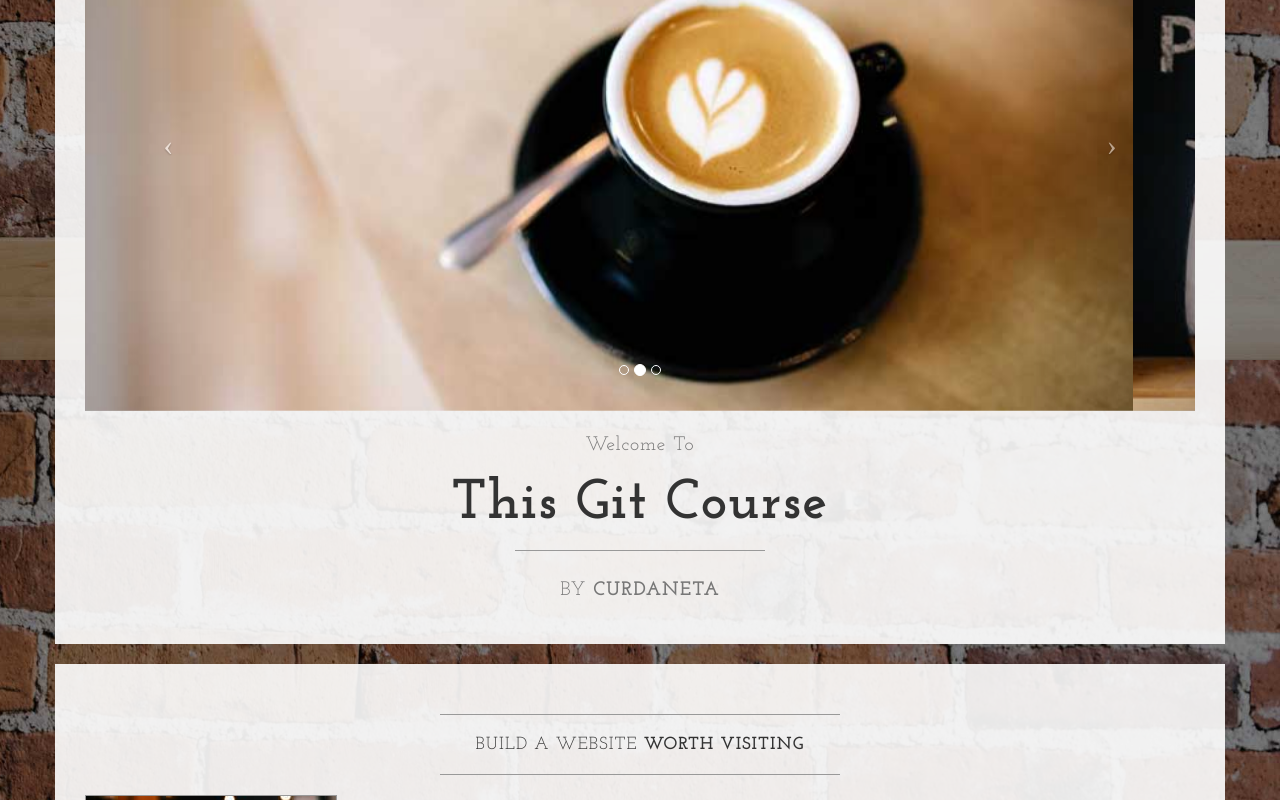
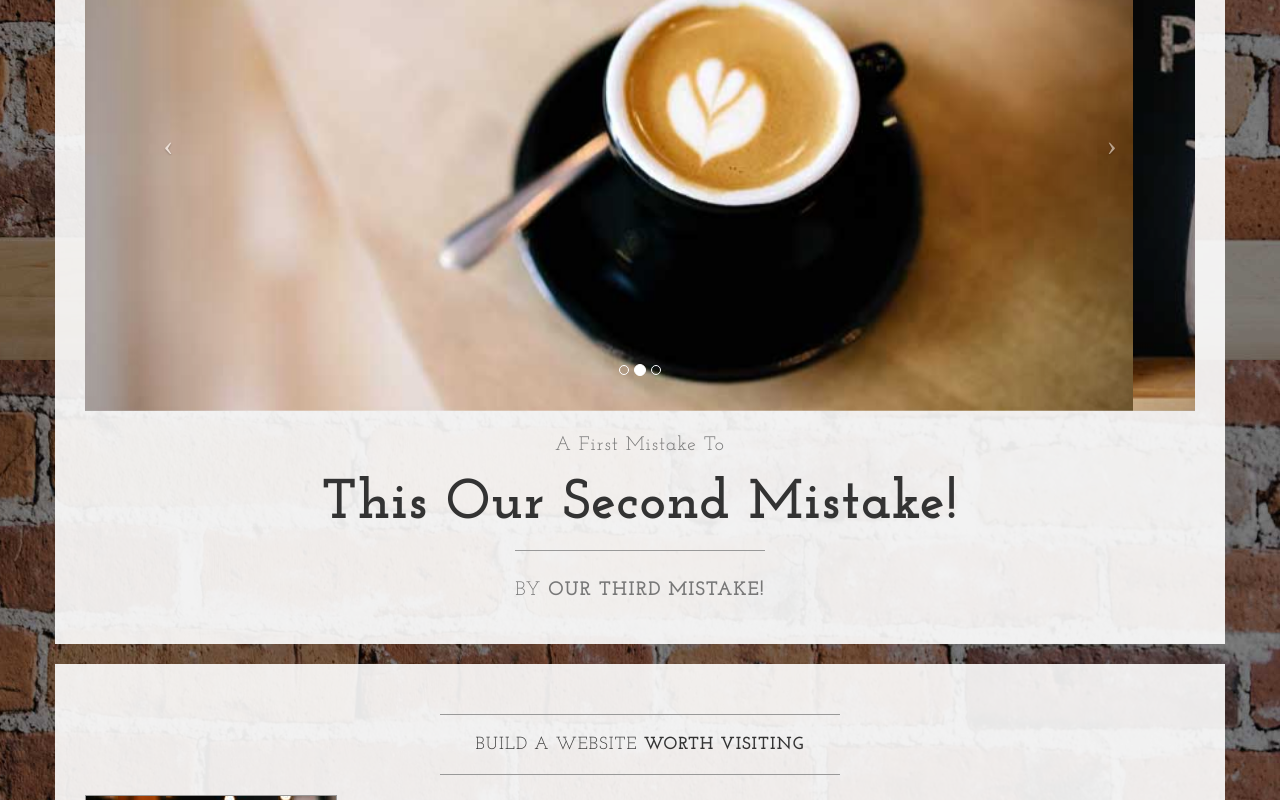
Before and after one commit to curdaneta/Learnable-Git-Course, a plain HTML site: page index.html in a window 1280 px wide. Shown: the part 440-1240 px from the top of the page. Drawn offline with nearby package versions, Linux system fonts and the light colour scheme.

Commit message:
Commiting or third mistake, we left the other two in place

```diff
--- a/index.html
+++ b/index.html
@@ -106,13 +106,13 @@
                         </a>
                     </div>
                     <h2 class="brand-before">
-                        <small>Welcome to</small>
+                        <small>A first mistake to</small>
                     </h2>
-                    <h1 class="brand-name">This Git Course</h1>
+                    <h1 class="brand-name">This Our Second Mistake!</h1>
                     <hr class="tagline-divider">
                     <h2>
                         <small>By
-                            <strong>curdaneta</strong>
+                            <strong>Our third mistake!</strong>
                         </small>
                     </h2>
                 </div>
```
